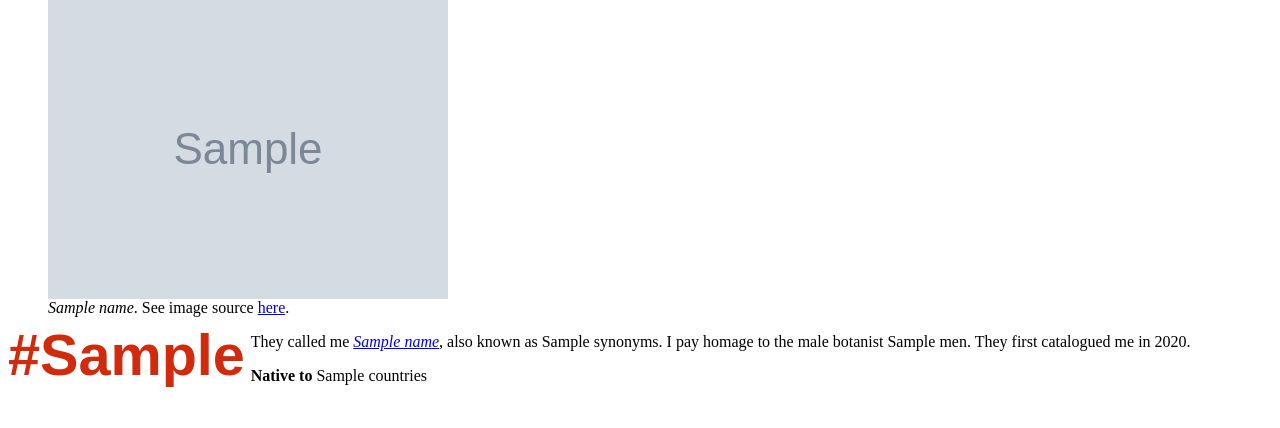
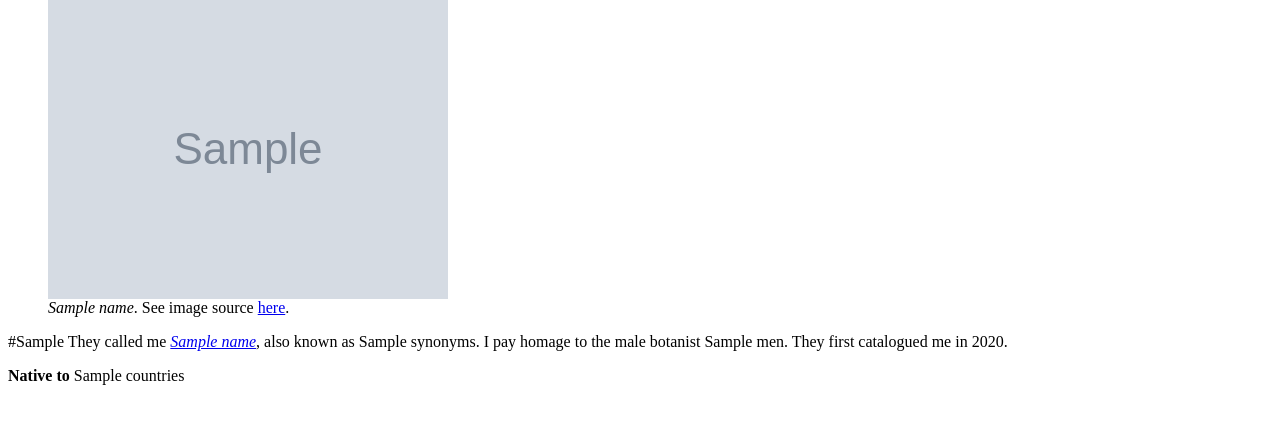
Before and after one commit to TaiLinhares/named-after-men, a Python web app: template src/templates/wp_template.html in a window 1280 px wide. Shown: the part 17-445 px from the top of the page. Run offline with Jinja, Linux system fonts and the light colour scheme; the template is opened without the code that fills it: most values are stand-ins (such as "Sample title", 1, 10 or a date in 2020); grey boxes marked "Sample" are stand-in pictures.

Commit message:
removed style from spam, added div plant-widget class

```diff
--- a/src/templates/wp_template.html
+++ b/src/templates/wp_template.html
@@ -10,8 +10,9 @@
     <div class="wp-block-column" style="flex-basis:50%">
         <p></p><p></p><p></p>
         <p class="plant-text">
-            <span class="plant-number" style="color: #d12b0e; font-size:3.6em; font-weight: 800; font-family: \'inter-val\',sans-serif; margin:0.05em 0.1em 0.1em 0; line-height: .68; float:left" >#{{ post_day }} </span>They called me {% if wiki == None %}<i>{{ name }}</i>{% else %}<i><a href="{{ wiki }}">{{ name }}</a></i>{% endif %}{% if synonyms != '' %}, also known as {{ synonyms }}{% else %}{% endif %}{% if ', and' in men %}. I pay homage to the male botanists {{ men }}{% else %}. I pay homage to the male botanist {{ men }}{% endif %}. They first catalogued me in {{ year }}.
+            <span class="plant-number">#{{ post_day }} </span>They called me {% if wiki == None %}<i>{{ name }}</i>{% else %}<i><a href="{{ wiki }}" class="plant-wiki">{{ name }}</a></i>{% endif %}{% if synonyms != '' %}, also known as {{ synonyms }}{% else %}{% endif %}{% if ', and' in men %}. I pay homage to the male botanists {{ men }}{% else %}. I pay homage to the male botanist {{ men }}{% endif %}. They first catalogued me in {{ year }}.
         </p>
     </div>
 </div>
+<div class="plant-widget"></div>
 <p class="has-text-align-center plant-footer"><strong><span class="has-inline-color has-primary-color">Native to </span></strong>{{ countries }}</p>
--- a/src/test_templates/test_wp_template.txt
+++ b/src/test_templates/test_wp_template.txt
@@ -10,8 +10,9 @@
     <div class="wp-block-column" style="flex-basis:50%">
         <p></p><p></p><p></p>
         <p class="plant-text">
-            <span class="plant-number" style="color: #d12b0e; font-size:3.6em; font-weight: 800; font-family: \'inter-val\',sans-serif; margin:0.05em 0.1em 0.1em 0; line-height: .68; float:left" >#1 </span>They called me <i><a href="www.wikipedia.org">Beautiful planta</a></i>, also known as Planta bonita. I pay homage to the male botanist Mand, or Homem. They first catalogued me in 1987.
+            <span class="plant-number">#1 </span>They called me <i><a href="www.wikipedia.org" class="plant-wiki">Beautiful planta</a></i>, also known as Planta bonita. I pay homage to the male botanist Mand, or Homem. They first catalogued me in 1987.
         </p>
     </div>
 </div>
+<div class="plant-widget"></div>
 <p class="has-text-align-center plant-footer"><strong><span class="has-inline-color has-primary-color">Native to </span></strong>Brazil-Southeast, and Brazil-Northeast.</p>
```
